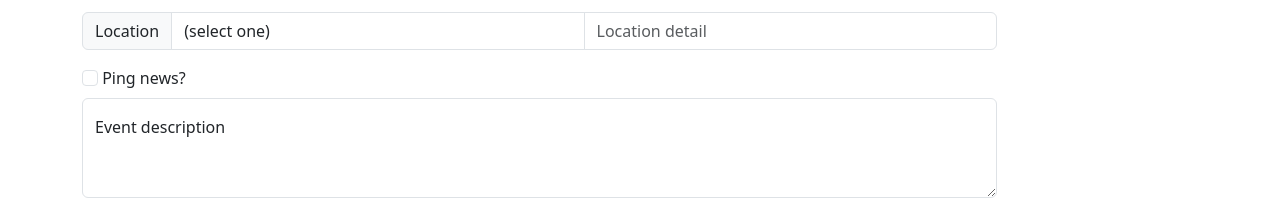
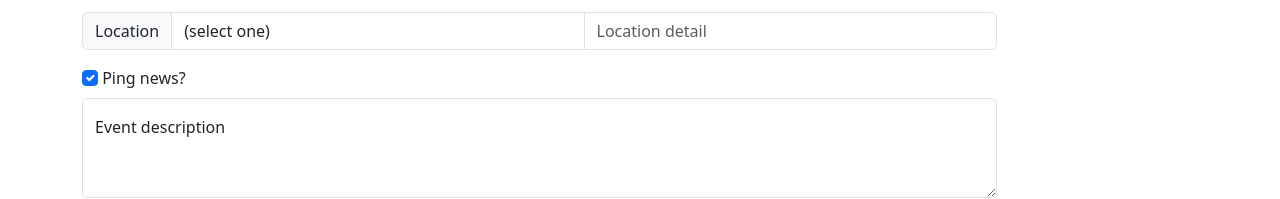
Before and after one commit to codemicro/publicity-generator, a Svelte app: page / in a window 1280 px wide. Shown: the part 262-461 px from the top of the page. Built offline with nearby package versions, Linux system fonts and the light colour scheme.

Commit message:
Default to having the news ping enabled

```diff
--- a/src/App.svelte
+++ b/src/App.svelte
@@ -8,7 +8,9 @@
 	import { debounce } from "./util.js"
 	import storage from "./storage.js"
 
-	let inputs = {}
+	let inputs = {
+		pingNews: true,
+	}
 	let posts = storage.listAll();
 
 	let previousFocus = null
@@ -21,7 +23,7 @@
 	}, 1000)
 
 	$: {
-		if (Object.keys(inputs).length > 1) { // 1 because the in person/online thing is ever present
+		if (Object.keys(inputs).length > 2) { // 2 because the in person/online and ping news things are ever present
 			saveAndRefreshDocumentList(inputs)
 		}
 	}
```
